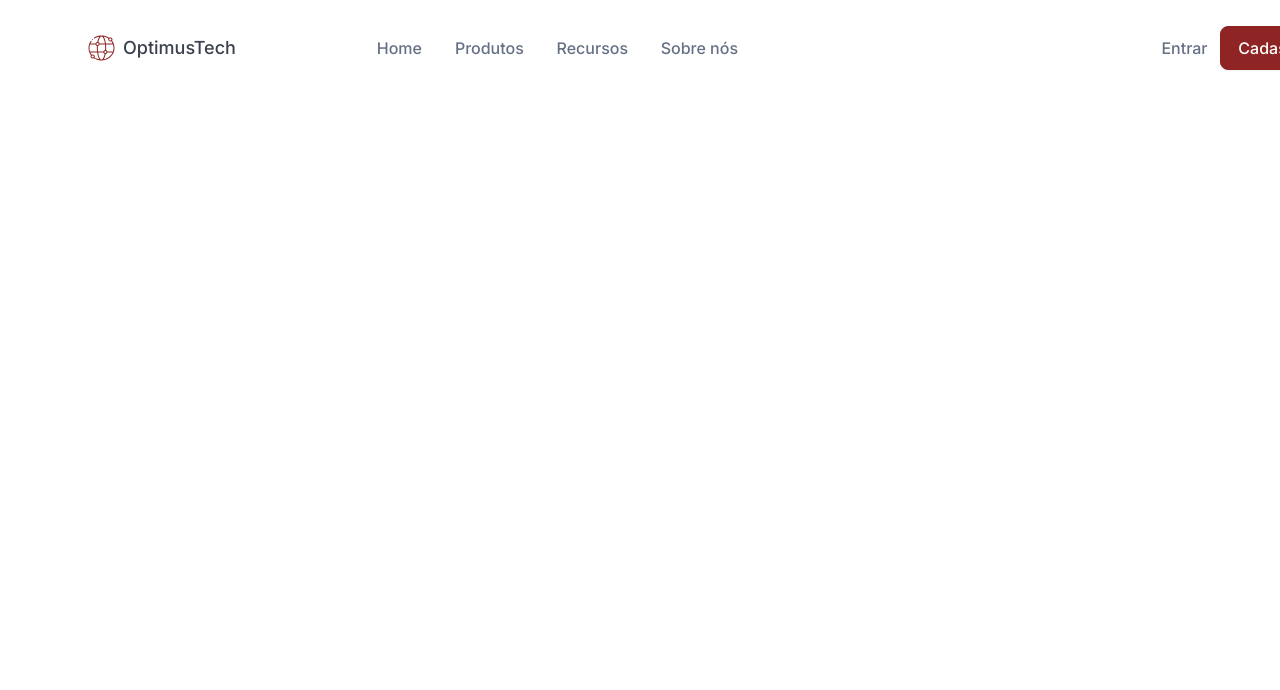
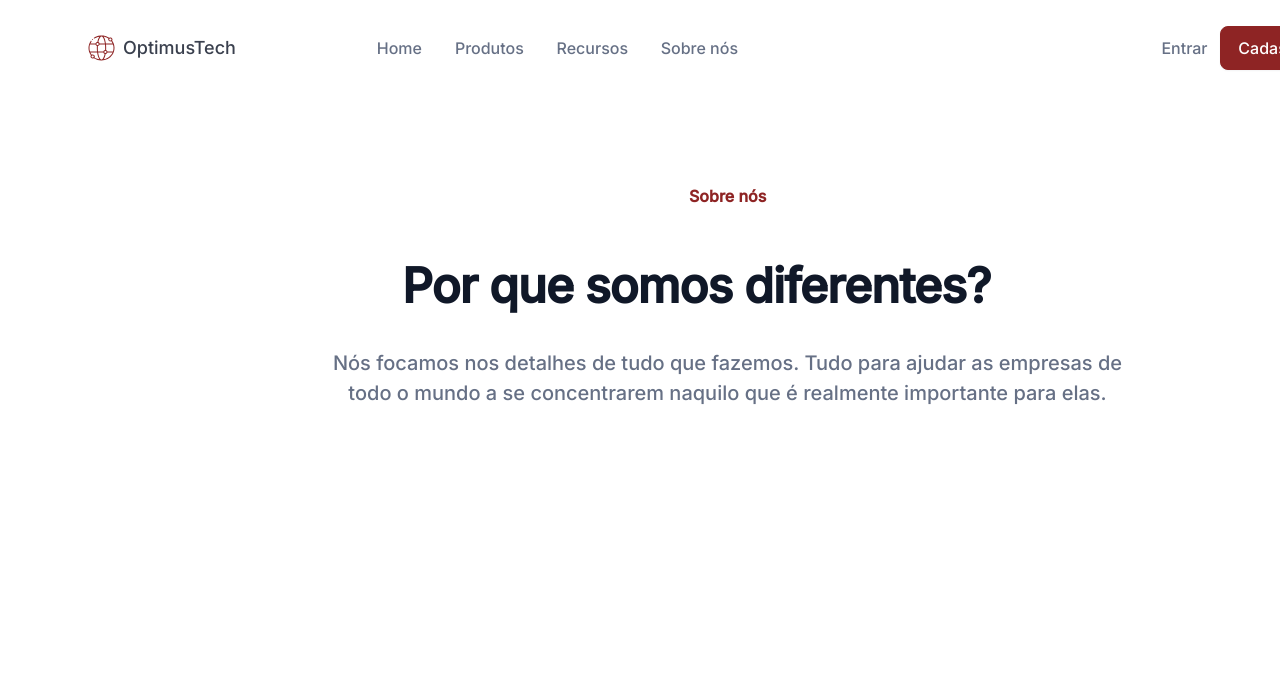
Before and after one commit to juliaveras/7DaysOfCode-HTML-CSS, a plain HTML site: page index.html in a window 1280 px wide. Shown: the top 690 px of the page. Drawn offline with Linux system fonts and the light colour scheme.

Commit message:
Add files via upload

```diff
--- a/index.html
+++ b/index.html
@@ -41,5 +41,18 @@
         </div>
       </header>
     </nav>
+    <section class="cabecalho">
+      <span class="sub-texto">Sobre nós</span>
+      <div class="container-cabecalho">
+        <h2 class="heading-texto">Por que somos diferentes?</h2>
+      </div>
+      <div class="content-cabecalho">
+        <p class="supporting-texto">
+          Nós focamos nos detalhes de tudo que fazemos. Tudo para ajudar as
+          empresas de todo o mundo a se concentrarem naquilo que é realmente
+          importante para elas.
+        </p>
+      </div>
+    </section>
   </body>
 </html>
--- a/style.css
+++ b/style.css
@@ -1,3 +1,8 @@
+:root {
+  --text-color: #667085;
+  --main-color: #8E2424;
+}
+
 body{
   display: flex;
 flex-direction: column;
@@ -5,7 +10,6 @@ align-items: center;
 padding: 0px;
 position: relative;
 width: 1440px;
-  height: 80px;
 background: #FFFFFF;
 }
 
@@ -30,7 +34,7 @@ header {
   align-items: center;
   padding: 0px;
   width: 1440px;
-  height: 80px;
+  height: 80px;14
   flex: none;
   order: 0;
   flex-grow: 0;
@@ -140,7 +144,7 @@ font-style: normal;
 font-weight: 500;
 font-size: 16px;
 line-height: 24px;
-color: #667085;
+color: var(--text-color);
 }
 .button-base-produtos{
   display: flex;
@@ -163,7 +167,7 @@ font-style: normal;
 font-weight: 500;
 font-size: 16px;
 line-height: 24px;
-color: #667085;
+color: var(--text-color);
 }
 .button-base-recursos {
   display: flex;
@@ -186,7 +190,7 @@ font-style: normal;
 font-weight: 500;
 font-size: 16px;
 line-height: 24px;
-color: #667085;
+color: var(--text-color);
 }
 .button-base-sobre-nos{
   display: flex;
@@ -210,7 +214,7 @@ font-style: normal;
 font-weight: 500;
 font-size: 16px;
 line-height: 24px;
-color: #667085;
+color: var(--text-color);
 }
 .logo-middle {
   width: 142px;
@@ -252,7 +256,8 @@ font-style: normal;
 font-weight: 500;
 font-size: 16px;
 line-height: 24px;
-color: #667085;
+color: var(--text-color);
+
 }
 .button-cadastrar{
   box-sizing: border-box;
@@ -264,8 +269,8 @@ color: #667085;
   gap: 8px;
   width: 112px;
   height: 44px;
-  background: #8E2424;
-  border: 1px solid #8E2424;
+  background: var(--main-color);
+  border: 1px solid var(--main-color);
   box-shadow: 0px 1px 2px rgba(16, 24, 40, 0.05);
   border-radius: 8px;
   flex: none;
@@ -278,3 +283,92 @@ font-weight: 500;
 font-size: 16px;
 line-height: 24px;
 }
+.cabecalho {
+  display: flex;
+  flex-direction: column;
+  align-items: center;
+  padding: 96px 0px;
+  gap: 24px;
+  width: 1440px;
+  height: 407px;
+  background: #FFFFFF;
+  flex: none;
+  order: 1;
+  align-self: stretch;
+  flex-grow: 0;
+}
+.sub-texto{
+  width: 78px;
+  height: 24px;
+  font-family: 'Inter';
+font-style: normal;
+font-weight: 600;
+font-size: 16px;
+line-height: 24px;
+  color: var(--main-color);
+  flex: none;
+  order: 0;
+  flex-grow: 0;
+}
+
+.container-cabecalho {
+  display: flex;
+  flex-direction: column;
+  align-items: flex-start;
+  padding: 0px 32px;
+  gap: 12px;
+  width: 652px;
+  height: 60px;
+  flex: none;
+  order: 1;
+  flex-grow: 0;
+}
+.heading-texto{
+  display: flex;
+  flex-direction: column;
+  align-items: flex-start;
+  margin-top: 24px;
+  padding: 0px;
+  gap: 40px;
+  width: 603px;
+  height: 60px;
+  flex: none;
+  order: 0;
+  flex-grow: 0;
+/*texto*/
+width: 603px;
+height: 60px;
+font-family: 'Inter';
+font-style: normal;
+font-weight: 600;
+font-size: 48px;
+line-height: 60px;
+letter-spacing: -0.02em;
+color: #101828;
+
+}
+.content-cabecalho {
+  display: flex;
+  flex-direction: column;
+  align-items: flex-start;
+  padding: 12px 0px 0px;
+  width: 792px;
+  height: 83px;
+  flex: none;
+  order: 2;
+  flex-grow: 1;
+}
+.supporting-texto {
+  width: 791px;
+  height: 60px;
+  font-family: 'Inter';
+  font-style: normal;
+  font-weight: 400;
+  font-size: 20px;
+  line-height: 30px;
+  text-align: center;
+  color: var(--text-color);
+  flex: none;
+  order: 0;
+  flex-grow: 0;
+}
```
